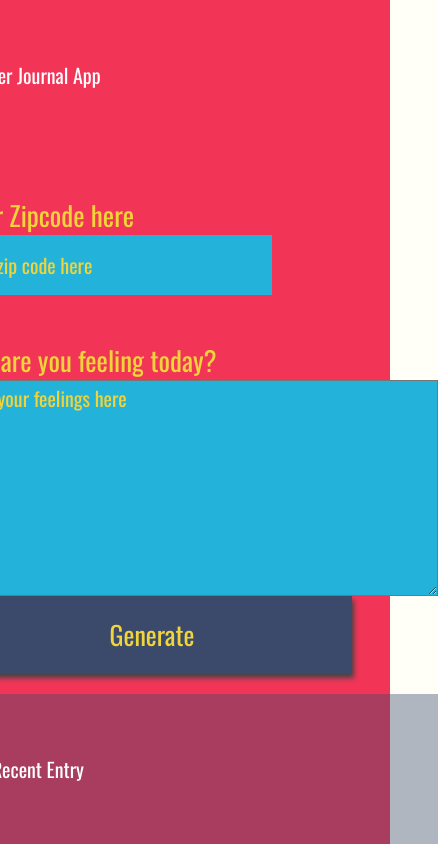
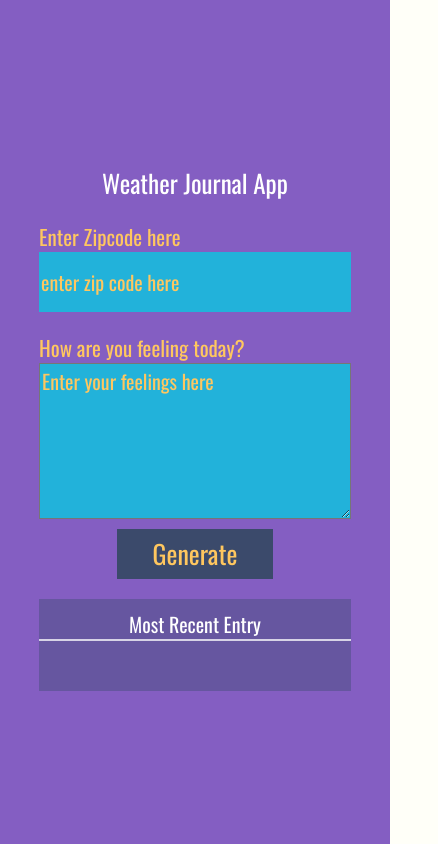
Before and after one commit to Dobaizsolt97/weather-app, a plain HTML site: page website/index.html in a window 390 px wide. Shown: the whole page, 438 px wide, since content can reach past the window. Drawn offline with nearby package versions, Linux system fonts and the light colour scheme; a web font is replaced by a local one.

Commit message:
final changes

```diff
--- a/server.js
+++ b/server.js
@@ -1,6 +1,6 @@
 // Setup empty JS object to act as endpoint for all routes
 projectData = {
-  entryes: [{ temperature: 20, date: "3 oct", userResponse: "meh" }]
+  entryes: []
 };
 
 // Require Express to run server and routes
--- a/website/app.js
+++ b/website/app.js
@@ -62,11 +62,9 @@ const updateUi = async (url = "") => {
     const allData = await request.json();
 
     const lastResponse = allData.entryes[allData.entryes.length - 1];
-    lastContent.innerText = lastResponse.userResponse;
-    lastDate.innerText = lastResponse.date;
-    lastTemp.innerText = `${(lastResponse.temperature - 273).toFixed(
-      1
-    )} celsius`;
+    lastContent.innerHTML = `<p>${lastResponse.userResponse}</p>`;
+    lastDate.innerHTML = `<h4>date: ${lastResponse.date}<h4>`;
+    lastTemp.innerHTML = `<h4>temperature: ${lastResponse.temperature} degrees<h4>`;
   } catch (error) {
     console.log("error", error);
   }
--- a/website/index.html
+++ b/website/index.html
@@ -2,6 +2,7 @@
 <html>
   <head>
     <meta charset="UTF-8" />
+    <meta content="width=device-width, initial-scale=1" name="viewport" />
     <title>Weather Journal</title>
     <link
       href="https://fonts.googleapis.com/css?family=Oswald:400,600,700|Ranga:400,700&display=swap"
@@ -24,7 +25,7 @@
           class="myInput"
           id="feelings"
           placeholder="Enter your feelings here"
-          rows="9"
+          rows="5"
           cols="50"
         ></textarea>
         <button id="generate" type="submit">Generate</button>
--- a/website/style.css
+++ b/website/style.css
@@ -8,25 +8,36 @@ body {
 }
 
 #app {
-  display: grid;
-  grid-auto-rows: minmax(150px, auto);
-  /* grid-template-columns:  */
+  display: flex;
+  flex-direction: column;
+  justify-content: center;
+  align-items: center;
+  text-align: center;
   height: 100vh;
-  background: #f23557;
-  color: #f0d43a;
-  justify-content: center;
-  grid-gap: 1em;
+  background: #845ec2;
+  color: #ffc75f;
   font-size: 20px;
   font-family: "Oswald", sans-serif;
+}
+.title {
+  margin-bottom: 10px;
+  border-bottom: 2px solid rgba(255, 255, 255, 0.74);
 }
 
 .holder {
   display: flex;
+  flex-direction: column;
   justify-content: center;
+  padding: 10px 0;
+  width: 60%;
+  margin: 0 auto;
+}
+.holder label {
+  text-align: left;
+}
+.holder input {
   width: 100%;
-  flex-direction: column;
 }
-
 .entry {
   background: rgba(59, 74, 107, 0.4);
 }
@@ -37,10 +48,13 @@ body {
 
 #date {
   color: white;
+  display: inline-block;
+  margin: 0 20px;
 }
 
 #temp {
   color: white;
+  display: inline-block;
 }
 
 #content {
@@ -49,12 +63,14 @@ body {
 
 .headline {
   color: white;
+  font-size: 30px;
 }
 .title {
   color: white;
 }
 #generate:hover {
-  background-color: tomato;
+  background-color: #2c73d2;
+  color: white;
 }
 
 /*  Basic Styling To Override Default For Basic HTML Elements */
@@ -68,21 +84,22 @@ input {
   height: 60px;
   width: 320px;
   background: #22b2da;
-  color: #f0d43a;
+  color: #333;
   font-size: 20px;
   font-family: "Oswald", sans-serif;
   border: none;
 }
 
 button {
-  width: 400px;
-  height: 100px;
+  width: 50%;
+  height: 50px;
   background: #3b4a6b;
-  color: #f0d43a;
+  color: #ffc75f;
   font-size: 26px;
   font-family: "Oswald", sans-serif;
   border: none;
-  box-shadow: 2px 4px 5px #444;
+
+  margin: 10px auto;
 }
 h1 {
   font-size: 36px;
@@ -90,7 +107,7 @@ h1 {
 
 textarea {
   background: #22b2da;
-  color: #f0d43a;
+  color: #333;
   font-size: 20px;
   font-family: "Oswald", sans-serif;
 }
@@ -104,18 +121,40 @@ button:focus {
 /* Style for Placeholder Text*/
 ::placeholder {
   /* Firefox, Chrome, Opera */
-  color: #f0d43a;
+  color: #ffc75f;
   font-family: "Oswald", sans-serif;
 }
 
 :-ms-input-placeholder {
   /* Internet Explorer 10-11 */
-  color: #f0d43a;
+  color: #ffc75f;
   font-family: "Oswald", sans-serif;
 }
 
 ::-ms-input-placeholder {
   /* Microsoft Edge */
-  color: #f0d43a;
+  color: #ffc75f;
   font-family: "Oswald", sans-serif;
 }
+
+@media (max-width: 800px) {
+  .holder {
+    width: 80%;
+  }
+}
+
+@media (max-width: 400px) {
+  .headline {
+    font-size: 25px;
+  }
+  h1 {
+    font-size: 28px;
+  }
+  label {
+    font-size: 21px;
+  }
+  #date h4,
+  #temp h4 {
+    font-size: 15px;
+  }
+}
```
Also changed, not shown: 1 other file.
